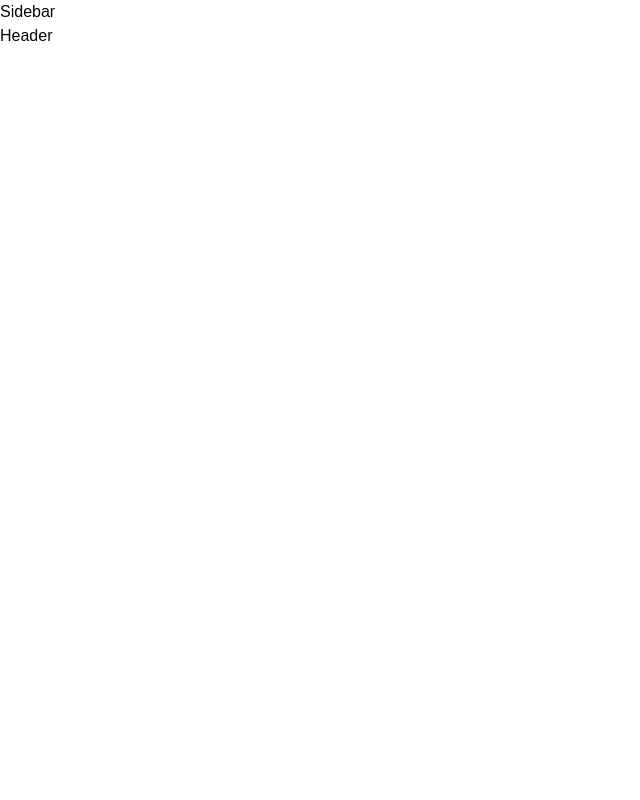
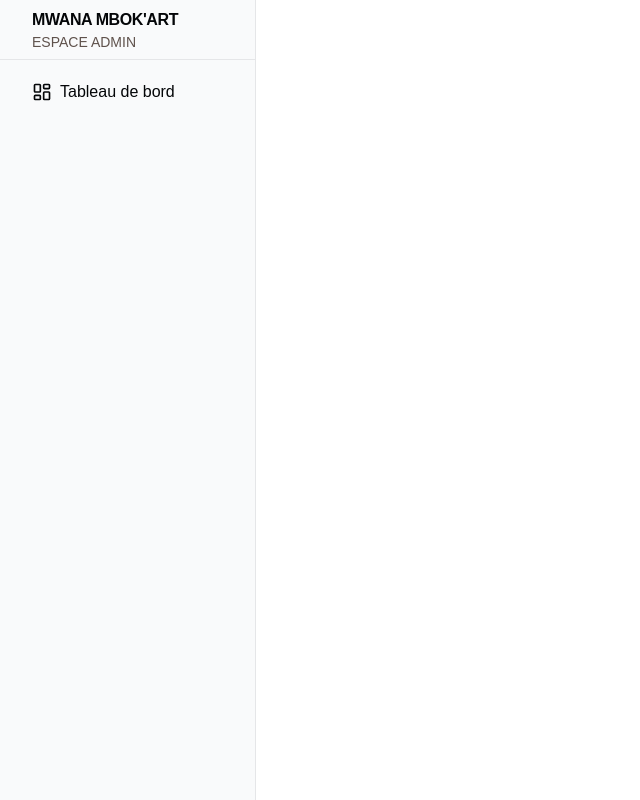
Before and after one commit to gradi256/frontendmwanambokart, a React (Vite) app: page /admin in a window 1280 px wide. Shown: the whole page, without its empty margins (0-640 px from the left). Built offline with nearby package versions, Linux system fonts and the light colour scheme.

Commit message:
feat : conception du sidebar, à finir

```diff
--- a/src/features/admin/components/Sidebar.tsx
+++ b/src/features/admin/components/Sidebar.tsx
@@ -1,6 +1,41 @@
+import { LayoutDashboard } from "lucide-react"
+import { SidebarNavlink } from "./SidebarNavlink"
+
+const NAV_ITEMS = [
+  {
+    id: 1,
+    title: "Tableau de bord",
+    href: "/admin",
+    icon: <LayoutDashboard className="h-5 w-5" />,
+  },
+]
 
 export const Sidebar = () => {
   return (
-    <div>Sidebar</div>
+    <aside
+      className={`fixed z-50 flex min-h-screen w-64 flex-col border-r border-sidebar-border bg-sidebar`}
+    >
+      {/* Nom de la plateforme */}
+      <div
+        className={`flex h-15 flex-col items-start border-b border-sidebar-border px-8 py-2`}
+      >
+        <h1 className="font-bold tracking-tight uppercase">mwana mbok'art</h1>
+        <span className="text-sm text-muted-foreground uppercase">
+          espace admin
+        </span>
+      </div>
+
+      {/* menu de navigation dans admin */}
+      <nav className="flex flex-col gap-6 px-8 mt-5">
+        {NAV_ITEMS.map((item) => (
+          <SidebarNavlink
+            id={item.id}
+            title={item.title}
+            href={item.href}
+            icon={item.icon}
+          />
+        ))}
+      </nav>
+    </aside>
   )
 }
--- /dev/null
+++ b/src/features/admin/components/SidebarNavlink.tsx
@@ -0,0 +1,16 @@
+import type { SidebarNavlinkType } from "@/types/SidebarNavlinkType"
+import { NavLink } from "react-router-dom"
+
+export const SidebarNavlink = ({
+  id,
+  title,
+  href,
+  icon,
+}: SidebarNavlinkType) => {
+  return (
+    <NavLink key={id} to={href} className={`flex items-center gap-2`}>
+      {icon}
+      <span>{title}</span>
+    </NavLink>
+  )
+}
--- /dev/null
+++ b/src/types/SidebarNavlinkType.tsx
@@ -0,0 +1,8 @@
+import type React from "react"
+
+export type SidebarNavlinkType = {
+  id: number
+  title: string
+  href: string
+  icon: React.JSX.Element
+}
```
